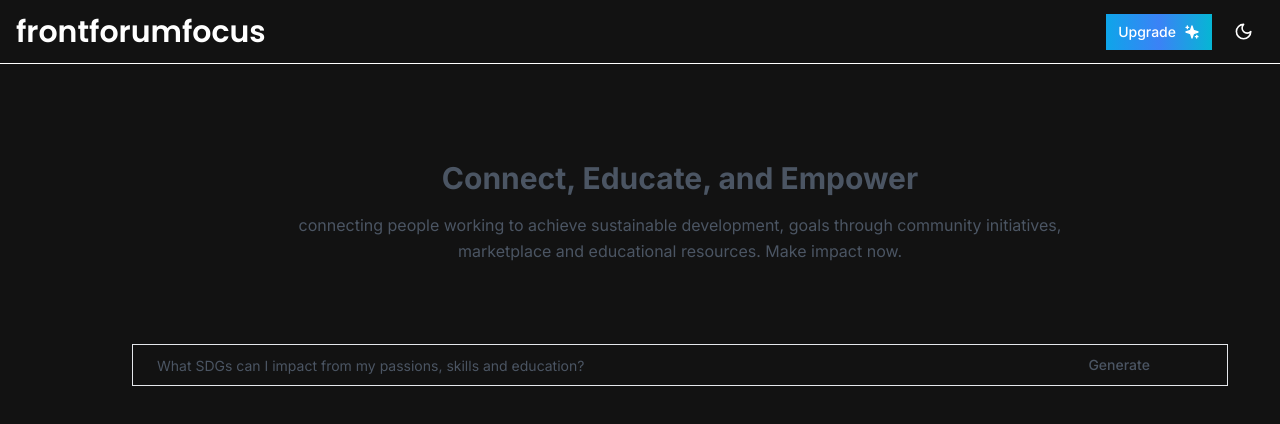
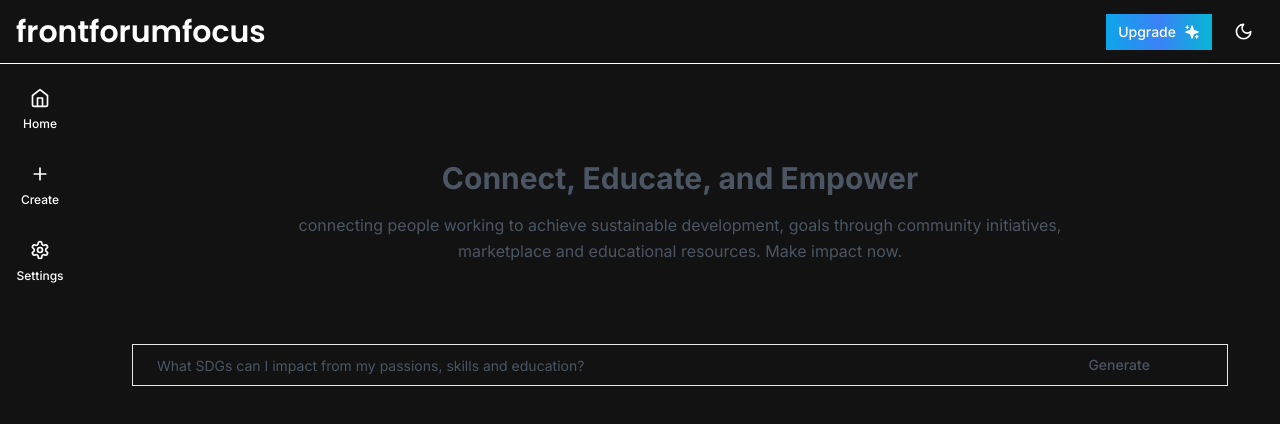
Before and after one commit to palontologist/weird, a Next.js app in the folder weird/: page / in a window 1280 px wide. Shown: the top 424 px of the page. Built offline with nearby package versions, Linux system fonts and the light colour scheme.

Commit message:
lets goo

```diff
--- a/weird/components/sidebar.tsx
+++ b/weird/components/sidebar.tsx
@@ -1,8 +1,66 @@
+"use client";
+
+import { Home, Plus, Settings } from "lucide-react";
+import { usePathname, useRouter } from "next/navigation";
+
+import { cn } from "@/lib/utils";
+
+
+
+
 export const Sidebar = () => {
-    return (
-        <div>
 
+  const router = useRouter();
+  const pathname = usePathname();
+
+  const onNavigate = (url: string, pro:boolean) => {
+
+
+    return router.push(url);
+  }
+
+  const routes = [
+    {
+      icon: Home,
+      href: '/',
+      label: "Home",
+      pro: false,
+    },
+    {
+      icon: Plus,
+      href: '/companion/new',
+      label: "Create",
+      pro: true,
+    },
+    {
+      icon: Settings,
+      href: '/settings',
+      label: "Settings",
+      pro: false,
+    },
+  ];
+
+  return (
+    <div className="space-y-4 flex flex-col h-full text-primary bg-secondary">
+      <div className="p-3 flex-1 flex justify-center">
+        <div className="space-y-2">
+          {routes.map((route) => (
+            <div
+              onClick={() => onNavigate(route.href, route.pro)}
+              key={route.href}
+              className={cn(
+                "text-muted-foreground text-xs group flex p-3 w-full justify-start font-medium cursor-pointer hover:text-primary hover:bg-primary/10 rounded-lg transition",
+                pathname === route.href && "bg-primary/10 text-primary",
+              )}
+            >
+              <div className="flex flex-col gap-y-2 items-center flex-1">
+                <route.icon className="h-5 w-5" />
+                {route.label}
+              </div>
             </div>
-
-    )
-    }
+          ))}
+        </div>
+      </div>
+    </div>
+  );
+};
```
